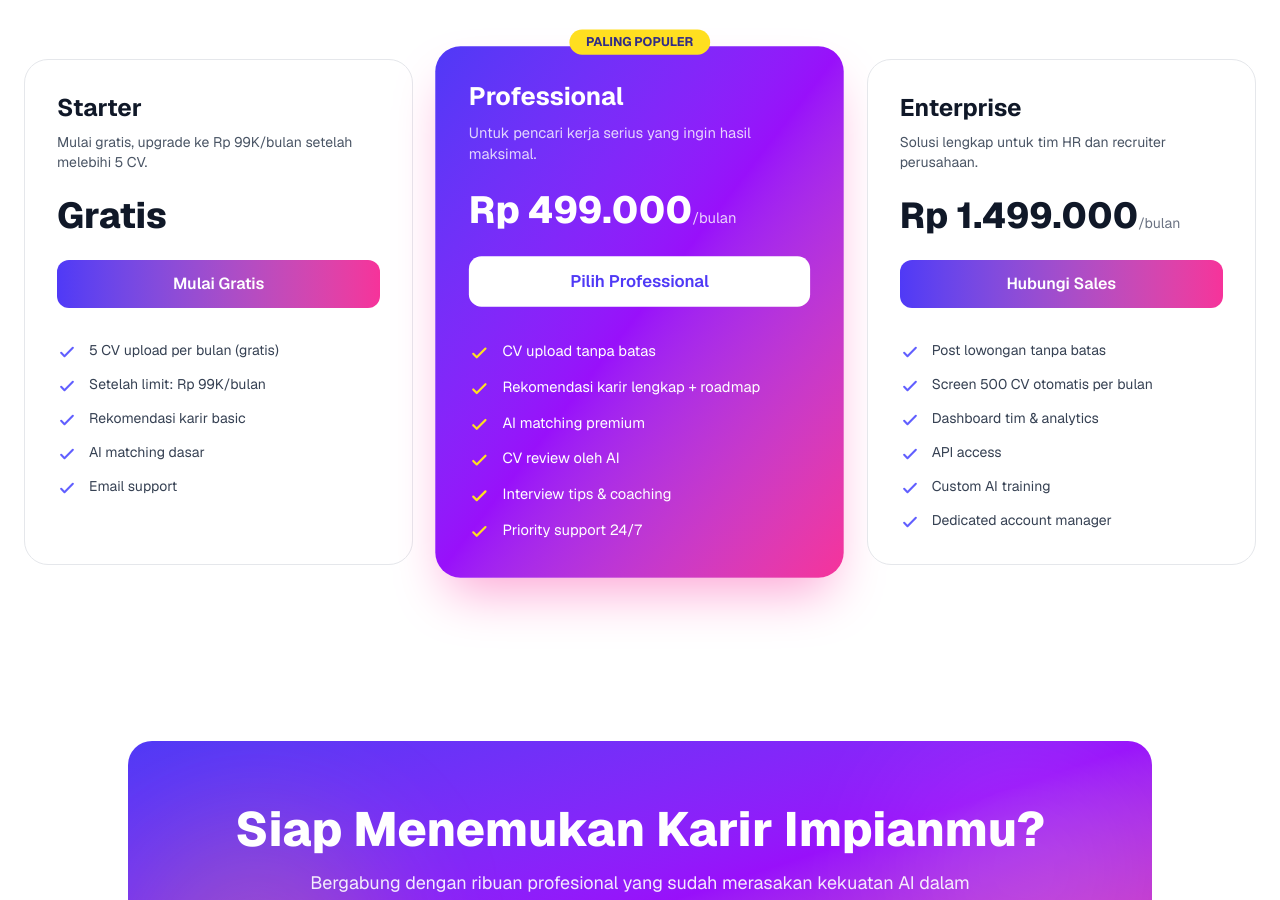
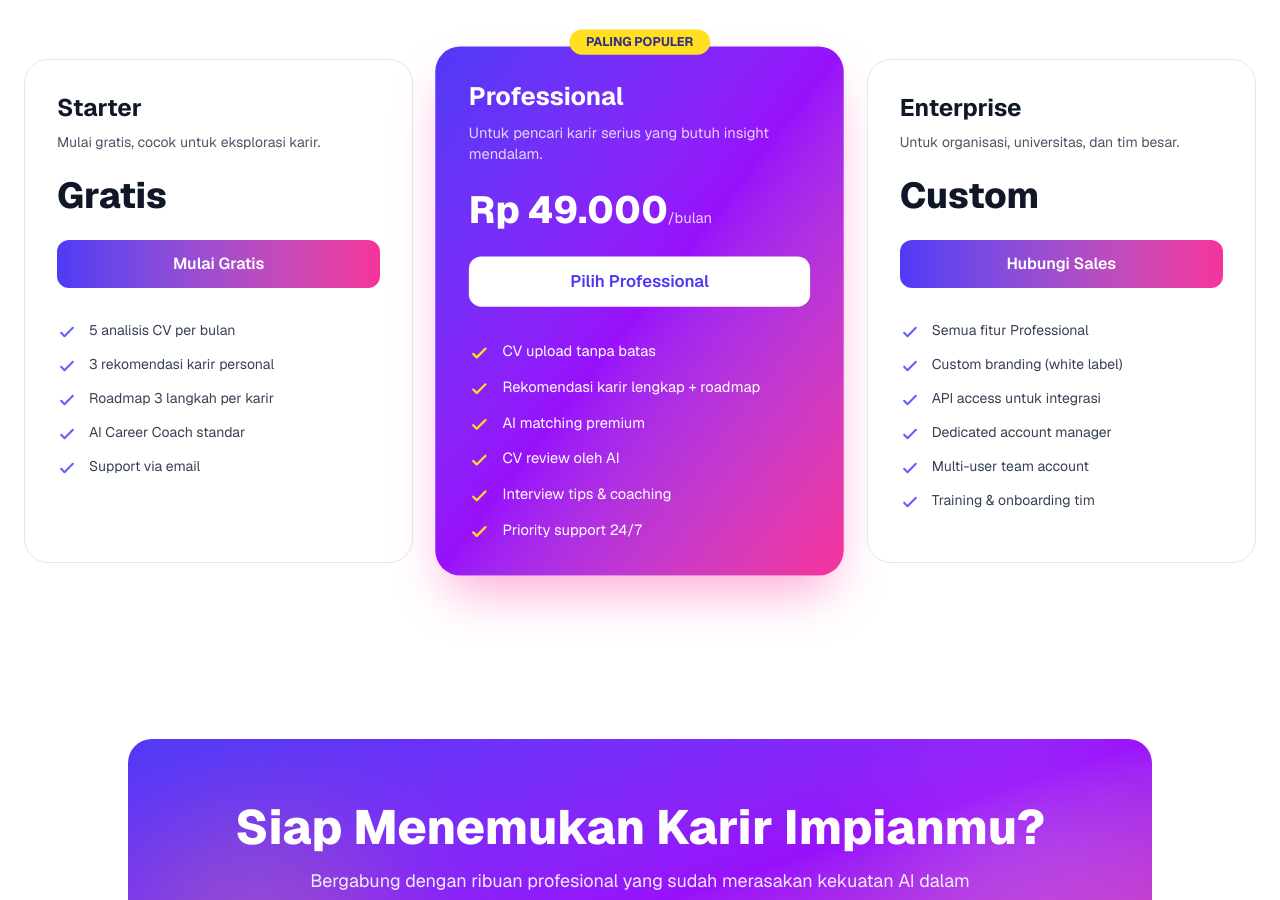
Before and after one commit to zulhamsyah-jobmatach/jobmatch-ai, a Next.js app: page / in a window 1280 px wide. Shown: the part 2640-3540 px from the top of the page. Built offline with nearby package versions, Linux system fonts and the light colour scheme.

Commit message:
berhasil update step 1 to step 3

```diff
--- a/app/page.tsx
+++ b/app/page.tsx
@@ -129,22 +129,22 @@ export default function JobMatchLanding() {
       name: 'Starter',
       price: 'Gratis',
       period: '',
-      desc: 'Mulai gratis, upgrade ke Rp 99K/bulan setelah melebihi 5 CV.',
+      desc: 'Mulai gratis, cocok untuk eksplorasi karir.',
       features: [
-        '5 CV upload per bulan (gratis)',
-        'Setelah limit: Rp 99K/bulan',
-        'Rekomendasi karir basic',
-        'AI matching dasar',
-        'Email support',
+        '5 analisis CV per bulan',
+            '3 rekomendasi karir personal',
+            'Roadmap 3 langkah per karir',
+            'AI Career Coach standar',
+            'Support via email',
       ],
       cta: 'Mulai Gratis',
       highlight: false,
     },
     {
       name: 'Professional',
-      price: 'Rp 499.000',
+      price: 'Rp 49.000',
       period: '/bulan',
-      desc: 'Untuk pencari kerja serius yang ingin hasil maksimal.',
+      desc: 'Untuk pencari karir serius yang butuh insight mendalam.',
       features: [
         'CV upload tanpa batas',
         'Rekomendasi karir lengkap + roadmap',
@@ -158,16 +158,16 @@ export default function JobMatchLanding() {
     },
     {
       name: 'Enterprise',
-      price: 'Rp 1.499.000',
-      period: '/bulan',
-      desc: 'Solusi lengkap untuk tim HR dan recruiter perusahaan.',
+      price: 'Custom',
+      period: '',
+      desc: 'Untuk organisasi, universitas, dan tim besar.',
       features: [
-        'Post lowongan tanpa batas',
-        'Screen 500 CV otomatis per bulan',
-        'Dashboard tim & analytics',
-        'API access',
-        'Custom AI training',
-        'Dedicated account manager',
+        'Semua fitur Professional',
+            'Custom branding (white label)',
+            'API access untuk integrasi',
+            'Dedicated account manager',
+            'Multi-user team account',
+            'Training & onboarding tim',
       ],
       cta: 'Hubungi Sales',
       highlight: false,
```
